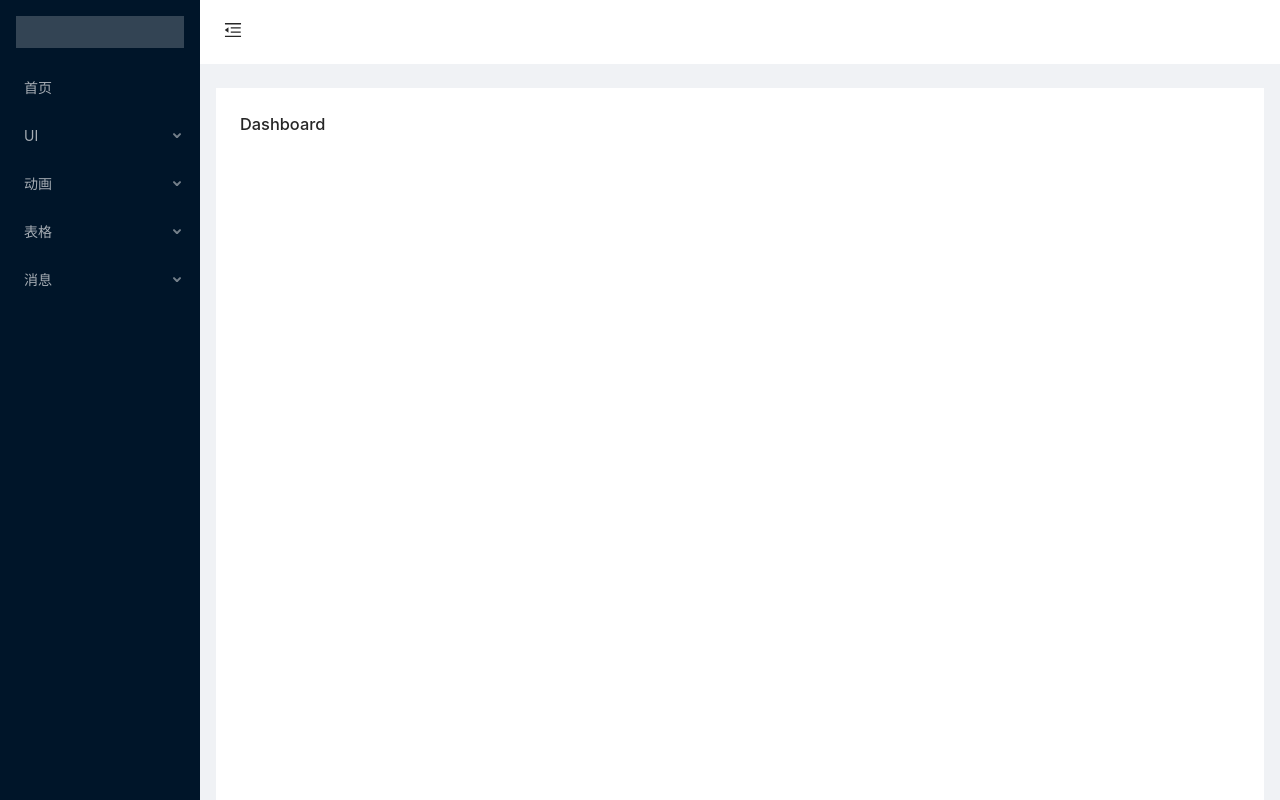
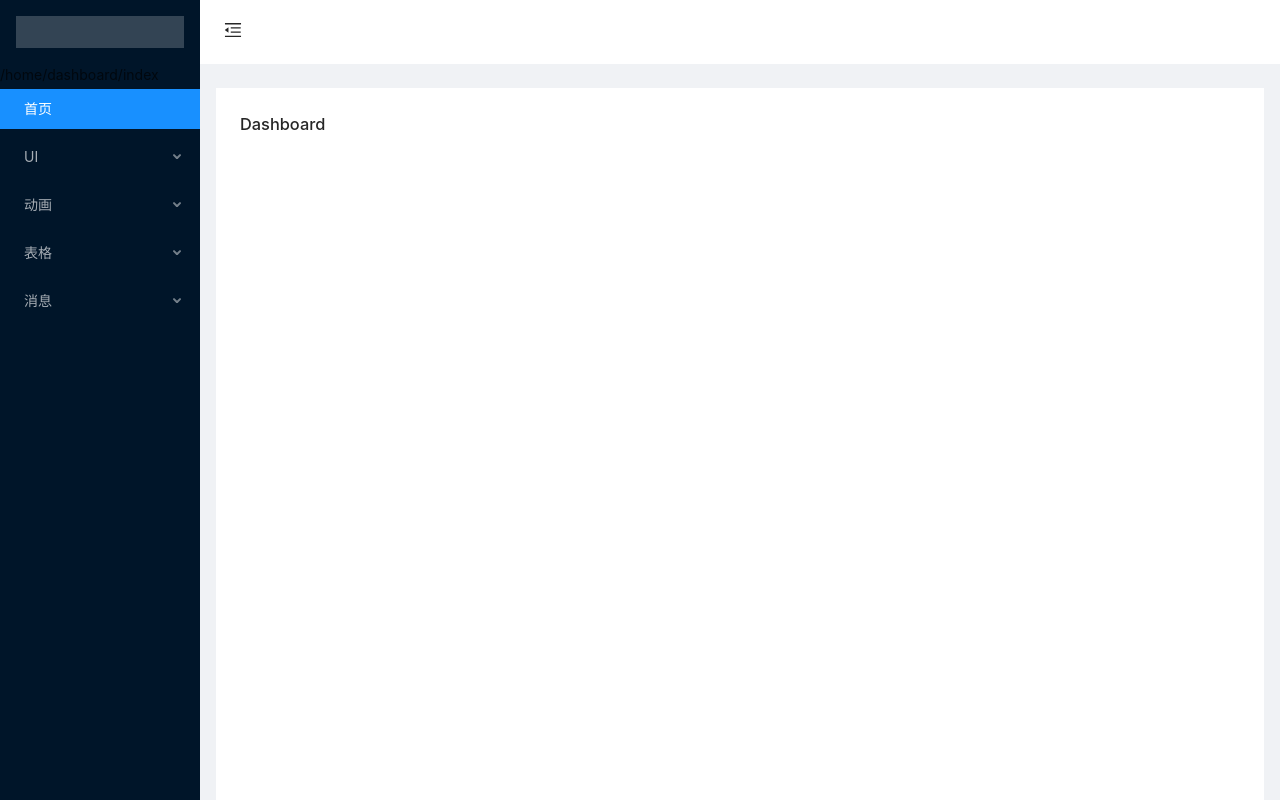
Before and after one commit to dfsdfddd/react1, a React (Create React App) app: page /#/home/dashboard/index in a window 1280 px wide. Shown: the top 800 px of the page. Built offline with nearby package versions, Linux system fonts and the light colour scheme.

Commit message:
定位菜单高亮利用history，ant表格

```diff
--- a/src/components/SiderCustom.js
+++ b/src/components/SiderCustom.js
@@ -1,5 +1,5 @@
-import React,{Component} from 'react';
-import {Link} from 'react-router-dom';
+import React,{Component,} from 'react';
+import {Link,useLocation } from 'react-router-dom';
 import {
   UserOutlined,
   VideoCameraOutlined,
@@ -15,6 +15,24 @@ const {SubMenu,Item} = Menu;
 
 
 class SiderCustom extends Component {
+  constructor(props) {
+    super(props);
+    this.state = {activeLink: props.location.pathname};
+  }
+  componentDidMount(){
+    const {pathname} = this.props.location
+     this.setState({
+      activeLink:pathname
+     })
+     const {history} = this.props
+     history.listen((event)=>{
+       const {pathname} = event
+      this.setState({
+        activeLink:pathname
+      })
+     })
+
+  }
   theList(menus){
       let lists = menus.map((item,idx)=>{
         if(item.children){
@@ -36,6 +54,8 @@ class SiderCustom extends Component {
   }
    render(){
      const {menus} = routes
+     const {pathname} = this.props.location
+     const activeLink = [this.state.activeLink]
 
      return(
       <Sider style={{
@@ -45,7 +65,8 @@ class SiderCustom extends Component {
         left: 0,
       }} trigger={null} collapsible collapsed={this.props.collapsed}>
           <div className="logo" />
-          <Menu theme="dark" mode="inline" defaultSelectedKeys={['1']}>
+          {this.state.activeLink}
+          <Menu selectedKeys={activeLink} theme="dark" mode="inline" >
           {this.theList(menus)}
           </Menu>
         </Sider>
@@ -53,4 +74,5 @@ class SiderCustom extends Component {
   }
 }
 
-export default withRouter(SiderCustom)
+export default withRouter(SiderCustom) // 这个可以看到路由信息
+// export default SiderCustom // 这个只能看到一个传过来的参数
--- a/src/pages/Buttons.js
+++ b/src/pages/Buttons.js
@@ -1,8 +1,47 @@
-import React,{Component} from 'react';
+import React,{Component,Fragment} from 'react';
+  import {Table} from 'antd';
 
 class Buttons extends Component{
   render(){
-    return (<h1>Buttons</h1>)
+    const dataSource = [
+      {
+        key: '1',
+        name: '胡彦斌',
+        age: 32,
+        address: '西湖区湖底公园1号',
+      },
+      {
+        key: '2',
+        name: '胡彦祖',
+        age: 42,
+        address: '西湖区湖底公园1号',
+      },
+    ];
+
+    const columns = [
+      {
+        title: '姓名',
+        dataIndex: 'name',
+        key: 'name',
+      },
+      {
+        title: '年龄',
+        dataIndex: 'age',
+        key: 'age',
+      },
+      {
+        title: '住址',
+        dataIndex: 'address',
+        key: 'address',
+      },
+    ];
+    return (
+      <Fragment>
+        <h1>Buttons</h1>
+        <Table bordered={true} dataSource={dataSource} columns={columns} />
+      </Fragment>
+
+    )
   }
 }
 
```
Also changed, not shown: readme.txt.
